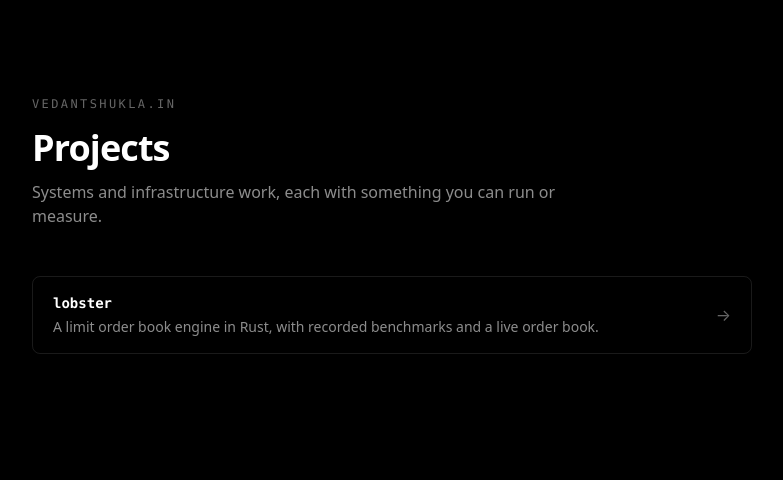
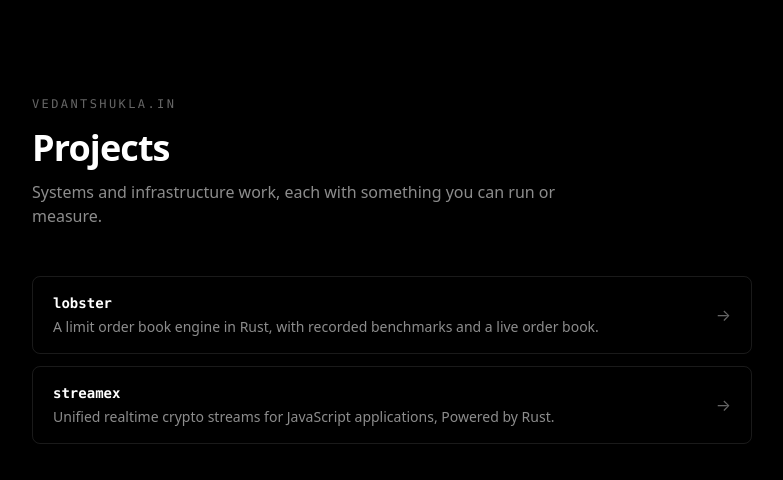
Before and after one commit to VedantShuklaaa/project-hub, a Next.js app: page / in a window 1280 px wide. Shown: the top 480 px of the page, without its empty margins (248-1031 px from the left). Built offline with nearby package versions, Linux system fonts and the light colour scheme.

Commit message:
feat: added streamex project

```diff
--- a/projects.ts
+++ b/projects.ts
@@ -13,5 +13,10 @@ export const projects: Project[] = [
     name: "lobster",
     blurb: "A limit order book engine in Rust, with recorded benchmarks and a live order book.",
     originEnv: "LOBSTER_ORIGIN",
+  }, {
+    slug: "streamex-sdk",
+    name: "streamex",
+    blurb: "Unified realtime crypto streams for JavaScript applications, Powered by Rust.",
+    originEnv: "STREAMEX_ORIGIN",
   },
 ];
```
